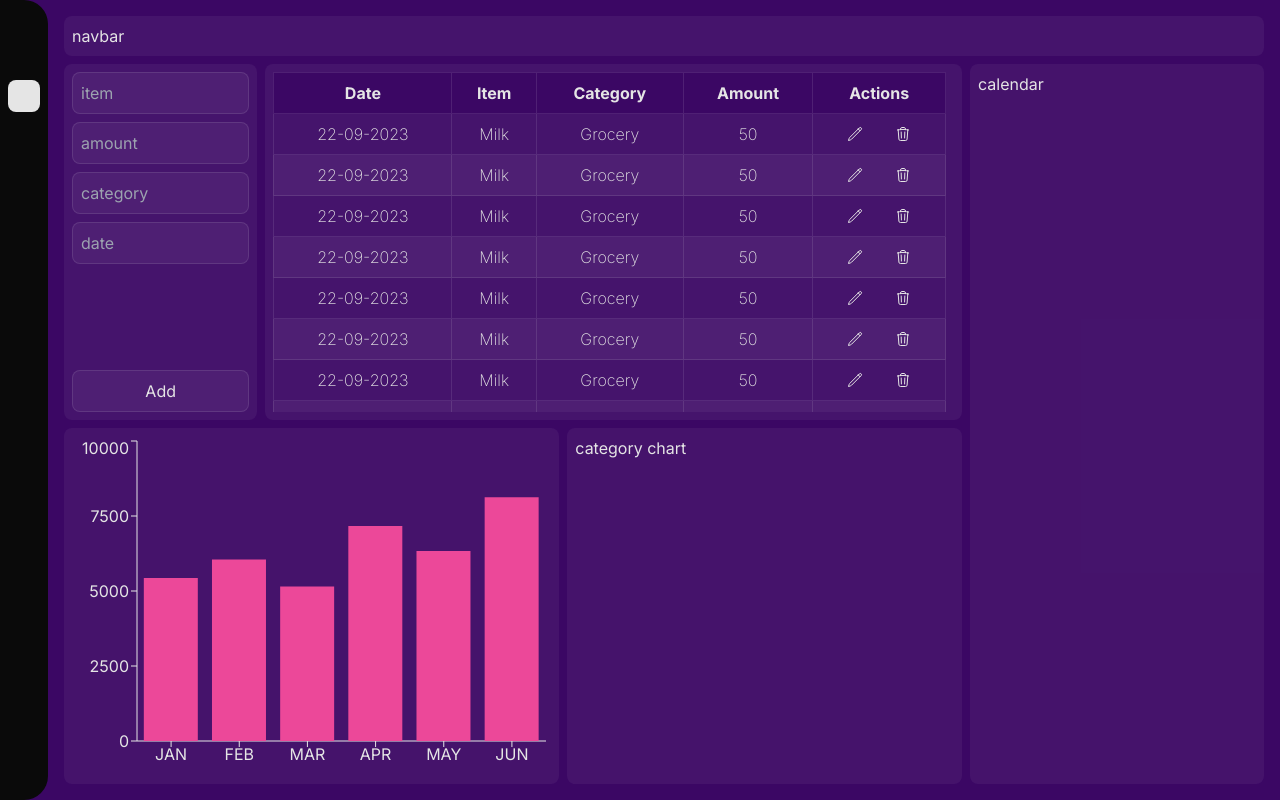
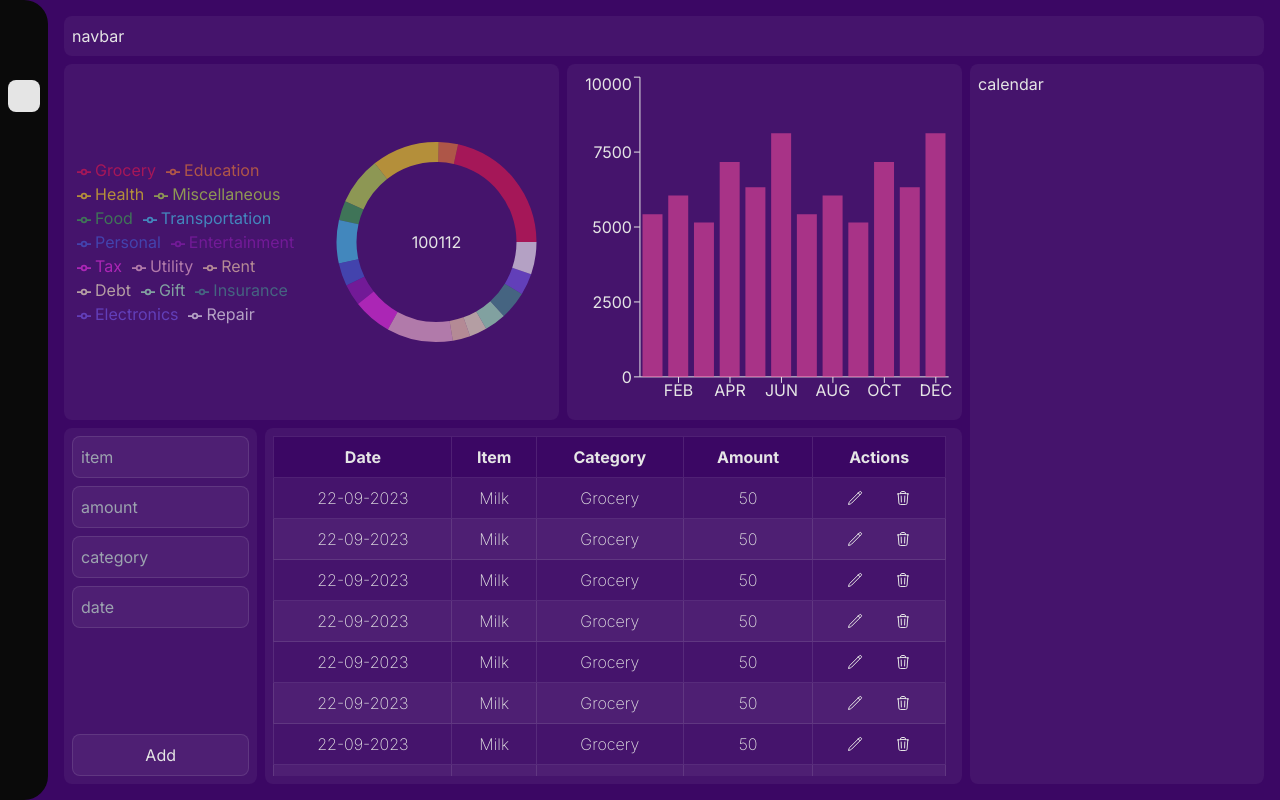
Before and after one commit to amirakbarwicaksono/financial-tracker, a Next.js app in the folder frontend/: page / in a window 1280 px wide. Built offline with nearby package versions, Linux system fonts and the light colour scheme.

Commit message:
added pie chart

```diff
--- a/frontend/app/components/BarGraph.tsx
+++ b/frontend/app/components/BarGraph.tsx
@@ -1,6 +1,8 @@
 "use client";
 
-import { Bar, BarChart, ResponsiveContainer, Tooltip, XAxis, YAxis } from "recharts";
+import { useState } from "react";
+import { Bar, BarChart, Cell, ResponsiveContainer, Tooltip, XAxis, YAxis } from "recharts";
+import { dimmedColor } from "../utils/dimmedColor";
 
 type DataPoint = {
     month: string;
@@ -15,7 +17,7 @@ const CustomTooltip: React.FC<{
     if (active && payload && payload.length) {
         const data = payload[0].payload;
         return (
-            <div className="bubble border-thin">
+            <div className="tooltip">
                 <p>{`Month: ${label}`}</p>
                 <p>{`Amount: ${data.amount}`}</p>
             </div>
@@ -26,6 +28,9 @@ const CustomTooltip: React.FC<{
 };
 
 const BarGraph = () => {
+    const [activeIndex, setActiveIndex] = useState(-1);
+    const [hoverIndex, setHoverIndex] = useState(-1);
+
     const data = [
         { month: "JAN", amount: 5430 },
         { month: "FEB", amount: 6050 },
@@ -33,9 +38,14 @@ const BarGraph = () => {
         { month: "APR", amount: 7165 },
         { month: "MAY", amount: 6330 },
         { month: "JUN", amount: 8127 },
+        { month: "JUL", amount: 5430 },
+        { month: "AUG", amount: 6050 },
+        { month: "SEP", amount: 5150 },
+        { month: "OCT", amount: 7165 },
+        { month: "NOV", amount: 6330 },
+        { month: "DEC", amount: 8127 },
     ];
     return (
-        <div className="bubble col-span-5 row-span-3">
         <ResponsiveContainer
             width="100%"
             height="100%"
@@ -51,12 +61,24 @@ const BarGraph = () => {
                     content={<CustomTooltip />}
                 />
                 <Bar
+                    onMouseOver={(_, index) => setHoverIndex(index)}
+                    onMouseOut={(_, index) => setHoverIndex(-1)}
+                    onClick={(_, index) => (activeIndex === index ? setActiveIndex(-1) : setActiveIndex(index))}
                     dataKey="amount"
-                        fill="#ec4899"
+                >
+                    {data.map((_, index) => (
+                        <Cell
+                            className="hover:stroke-neutral-200 stroke-none cursor-pointer"
+                            style={{
+                                filter: index === activeIndex ? `drop-shadow(0px 0px 5px #ec4899` : "none",
+                            }}
+                            key={`cell-${index}`}
+                            fill={index === activeIndex ? "#ec4899" : dimmedColor("#ec4899")}
                         />
+                    ))}
+                </Bar>
             </BarChart>
         </ResponsiveContainer>
-        </div>
     );
 };
 
--- a/frontend/app/components/Calendar.tsx
+++ b/frontend/app/components/Calendar.tsx
@@ -1,5 +1,5 @@
 const Calendar = () => {
-    return <div className="bubble col-span-3 row-span-6">calendar</div>;
+    return <div> calendar</div>;
 };
 
 export default Calendar;
--- a/frontend/app/components/PieGraph.tsx
+++ b/frontend/app/components/PieGraph.tsx
@@ -1,5 +1,127 @@
+"use client";
+
+import { useState } from "react";
+import { Cell, Label, Legend, Pie, PieChart, ResponsiveContainer, Tooltip } from "recharts";
+import { dimmedColor } from "../utils/dimmedColor";
+
+type DataPoint = {
+    name: string;
+    value: number;
+};
+
+const CustomTooltip: React.FC<{
+    active?: boolean;
+    payload?: Array<{ payload: DataPoint }>;
+    label?: string;
+}> = ({ active, payload, label }) => {
+    if (active && payload && payload.length) {
+        const data = payload[0].payload;
+        return (
+            <div className="tooltip">
+                <p>{`Category: ${data.name}`}</p>
+                <p>{`Amount: ${data.value}`}</p>
+            </div>
+        );
+    }
+
+    return null;
+};
+
 const PieGraph = () => {
-    return <div className="bubble col-span-4 row-span-3">category chart</div>;
+    const [activeIndex, setActiveIndex] = useState(-1);
+    // const [hoverIndex, setHoverIndex] = useState(-1);
+
+    const data = [
+        { name: "Grocery", value: 5343 },
+        { name: "Education", value: 100 },
+        { name: "Health", value: 2324 },
+        { name: "Miscellaneous", value: 1412 },
+        { name: "Food", value: 100 },
+        { name: "Transportation", value: 1200 },
+        { name: "Personal", value: 265 },
+        { name: "Entertainment", value: 200 },
+        { name: "Tax", value: 1000 },
+        { name: "Utility", value: 2254 },
+        { name: "Rent", value: 20 },
+        { name: "Debt", value: 10 },
+        { name: "Gift", value: 200 },
+        { name: "Insurance", value: 500 },
+        { name: "Electronics", value: 200 },
+        { name: "Repair", value: 700 },
+    ];
+    const COLORS = [
+        "#e6194B",
+        "#f58231",
+        "#ffe119",
+        "#bfef45",
+        "#3cb44b",
+        "#42d4f4",
+        "#4363d8",
+        "#911eb4",
+        "#f032e6",
+        "#fabed4",
+        "#ffd8b1",
+        "#fffac8",
+        "#aaffc3",
+        "#469990",
+        "#775ced",
+        "#ffffff",
+    ];
+
+    const calculateColor = (index: number) => {
+        const originalColor = COLORS[index % COLORS.length];
+        if (index === activeIndex) {
+            return originalColor;
+        }
+        return dimmedColor(originalColor);
+    };
+
+    return (
+        <ResponsiveContainer
+            width="100%"
+            height="100%"
+        >
+            <PieChart>
+                <Tooltip content={<CustomTooltip />} />
+                <Legend
+                    width={250}
+                    layout="horizontal"
+                    align="left"
+                    verticalAlign="middle"
+                    iconType="line"
+                />
+                <Pie
+                    minAngle={10}
+                    data={data}
+                    cx={"50%"}
+                    cy={"50%"}
+                    innerRadius={80}
+                    outerRadius={100}
+                    fill="#888a2s"
+                    paddingAngle={0}
+                    dataKey="value"
+                    onClick={(_, index) => (activeIndex === index ? setActiveIndex(-1) : setActiveIndex(index))}
+                >
+                    {data.map((_, index) => (
+                        <Cell
+                            className={`hover:stroke-neutral-200 stroke-none  outline-none cursor-pointer`}
+                            style={{
+                                filter: index === activeIndex ? `drop-shadow(0px 0px 5px ${COLORS[index % COLORS.length]}` : "none",
+                            }}
+                            key={`cell-${index}`}
+                            fill={calculateColor(index)}
+                        />
+                    ))}
+
+                    <Label
+                        fill="#e5e5e5"
+                        value="100112"
+                        position="center"
+                    />
+                </Pie>
+            </PieChart>
+        </ResponsiveContainer>
+    );
 };
 
 export default PieGraph;
--- a/frontend/app/components/TransactionForm.tsx
+++ b/frontend/app/components/TransactionForm.tsx
@@ -3,7 +3,6 @@ import Input from "./Input";
 
 const TransactionForm = () => {
     return (
-        <div className="bubble col-span-2 row-span-3 overflow-auto">
         <form
             action=""
             className="flex flex-col h-full"
@@ -15,7 +14,6 @@ const TransactionForm = () => {
             <div className="flex-grow" />
             <Button name="add" />
         </form>
-        </div>
     );
 };
 
--- a/frontend/app/components/Transactions.tsx
+++ b/frontend/app/components/Transactions.tsx
@@ -13,7 +13,6 @@ const Transactions = () => {
         { id: 10, date: "22-09-2023", item: "milk", category: "grocery", amount: 50 },
     ];
     return (
-        <div className="bubble col-span-7 row-span-3 overflow-hidden">
         <div className="overflow-auto pr-2 max-h-full">
             <table className="w-full capitalize text-center border-separate border-spacing-0 ">
                 <thead className="bg-purple-950 sticky top-0">
@@ -75,7 +74,6 @@ const Transactions = () => {
                 </tbody>
             </table>
         </div>
-        </div>
     );
 };
 
--- a/frontend/app/globals.css
+++ b/frontend/app/globals.css
@@ -43,3 +43,11 @@ td button {
 tbody tr {
     @apply even:bg-white even:bg-opacity-5 font-extralight;
 }
+
+.tooltip {
+    @apply bg-neutral-950 p-2 rounded-lg text-inherit border;
+}
+
+/* .recharts-legend-item {
+    @apply text-sm;
+} */
--- a/frontend/app/page.tsx
+++ b/frontend/app/page.tsx
@@ -13,11 +13,21 @@ export default function Home() {
             <div className="w-full flex flex-col p-4 h-screen ">
                 <Navbar />
                 <div className="flex-grow grid grid-cols-12 grid-rows-6 gap-2 overflow-hidden">
-                    <TransactionForm />
-                    <Transactions />
-                    <Calendar />
-                    <BarGraph />
-                    <PieGraph />
+                    <div className="bubble  col-span-5 row-span-3 ">
+                        <PieGraph />
+                    </div>
+                    <div className="bubble col-span-4 row-span-3">
+                        <BarGraph />
+                    </div>
+                    <div className="bubble col-span-3 row-span-6">
+                        <Calendar />
+                    </div>
+                    <div className="bubble col-span-2 row-span-3 overflow-auto">
+                        <TransactionForm />
+                    </div>
+                    <div className="bubble col-span-7 row-span-3 overflow-hidden">
+                        <Transactions />
+                    </div>
                 </div>
             </div>
         </div>
--- /dev/null
+++ b/frontend/app/utils/dimmedColor.ts
@@ -0,0 +1,6 @@
+export const dimmedColor = (hexColor: string) => {
+    const r = parseInt(hexColor.slice(1, 3), 16);
+    const g = parseInt(hexColor.slice(3, 5), 16);
+    const b = parseInt(hexColor.slice(5, 7), 16);
+    return `rgba(${r}, ${g}, ${b}, 0.6)`;
+};
```
Lines whose indentation alone changed are shown as unchanged.
